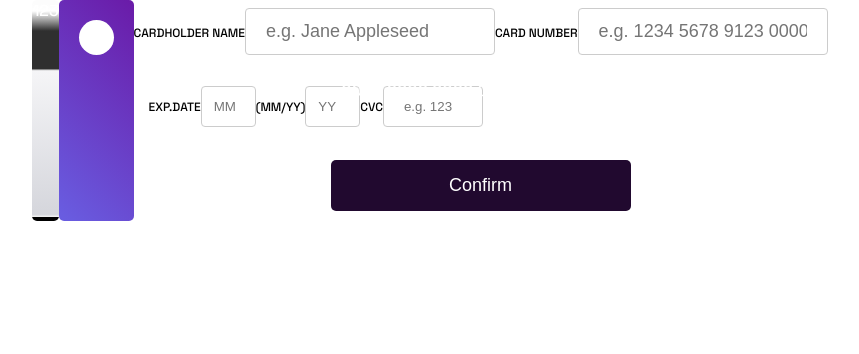
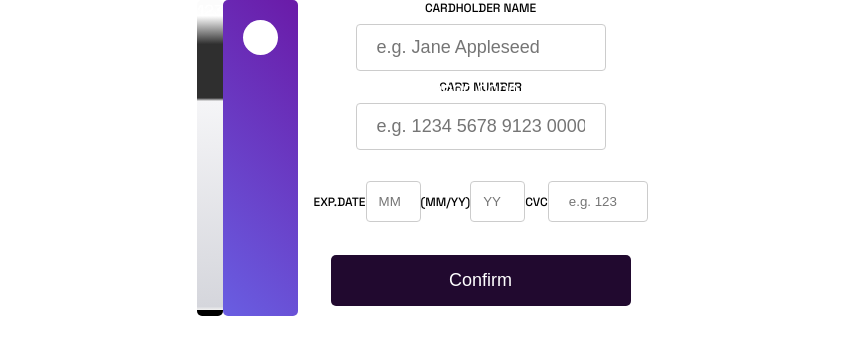
Before and after one commit to angelo5003/interactive-card, a React (Create React App) app: page / in a window 1280 px wide. Shown: the top 354 px of the page, without its empty margins (210-1069 px from the left). Built offline with nearby package versions, Linux system fonts and the light colour scheme.

Commit message:
feat: added the form validation, but it is not working properly.

```diff
--- a/src/components/Form/Form.css
+++ b/src/components/Form/Form.css
@@ -2,6 +2,10 @@
   display: flex;
   justify-content: center;
   color: hsl(0, 0%, 100%);
+}
+
+.error {
+  background-color: red;
 }
 
 .background_container {
@@ -111,6 +115,14 @@
   padding: 12px;
 }
 
+#cardholder_name,
+#card_number {
+  display: flex;
+  justify-content: center;
+  align-items: center;
+  flex-direction: column;
+}
+
 .form_input_dates {
   width: 100px;
   padding: 12px 20px;
--- a/src/components/Form/Form.jsx
+++ b/src/components/Form/Form.jsx
@@ -5,10 +5,26 @@ import SuccessMessage from "../SuccesMessage/SuccessMessage";
 const Form = () => {
   const [form, setForm] = useState({
     cardnumber: "0000 0000 0000 0000",
-    expdate: "",
+    expdate: "0",
     cardyear: "00/00",
     cvc: "123",
   });
+  const [usernameError, setUsernameError] = useState("");
+  const [cardNumberError, setCardNumberError] = useState("");
+  const [expDateError, setExpDateError] = useState("");
+  const [cardYearError, setCardYearError] = useState("");
+  const [cvcError, setCvcError] = useState("");
+
+  console.log(
+    `userName error:`,
+    usernameError,
+    ` cardNumberError:`,
+    cardNumberError,
+    `cardYearError:`,
+    cardYearError,
+    `cvcError:`,
+    cvcError
+  );
 
   const [successMessage, setSuccesMessage] = useState(false);
 
@@ -22,16 +38,50 @@ const Form = () => {
 
   const handleChange = (e) => {
     const { name, value } = e.target; // destructure the name and value property from the e.target object.
-
     setUser({ ...user, [name]: value });
-
     setForm({ ...form, [name]: +value }); //  is updating the form state with the new value of the input field. The { ...form } part is creating a copy of the current state of form (object), and the [name]: value part is updating the property with the same name as the input field (like "username" or "cardnumber") to the new value. The + sign for the value is turning a string value to a number
   };
 
   const handleSubmit = (event) => {
     event.preventDefault();
+
+    // Simple form validation
+    // if (!user.username || user.username.length <= 0) {
+    //   setUsernameError("Please enter your name");
+    //   return;
+    // } else {
+    //   setUsernameError("");
+    // }
+
+    // if (!form.cardnumber || form.cardnumber.length >= 16) {
+    //   setCardNumberError("Please enter a valid card number");
+    //   return;
+    // } else {
+    //   setCardNumberError("");
+    // }
+
+    // if (!form.expdate || form.expdate.length !== 2) {
+    //   setExpDateError("Please enter a valid expiration date");
+    //   return;
+    // } else {
+    //   setExpDateError("");
+    // }
+
+    // if (!form.cardyear || form.cardyear.length !== 5) {
+    //   setCardYearError("Please enter a valid expiration date");
+    //   return;
+    // } else {
+    //   setCardYearError("");
+    // }
+
+    // if (!form.cvc || form.cvc.length !== 3) {
+    //   setCvcError("Please enter a valid CVC number");
+    //   return;
+    // } else {
+    //   setCvcError("");
+    // }
+    // If all the validation checks pass, show the success message
     showSuccesMessage();
-    console.log(`your form has been submitted`);
   };
 
   return (
@@ -57,7 +107,8 @@ const Form = () => {
           <SuccessMessage setForm={setForm} setUser={setUser} />
         ) : (
           <>
-            <label className="title">CARDHOLDER NAME</label>
+            <label className="title" id="cardholder_name">
+              CARDHOLDER NAME
               <input
                 type="text"
                 placeholder="e.g. Jane Appleseed"
@@ -65,21 +116,26 @@ const Form = () => {
                 value={user.username === "Jane Appleseed" ? "" : user.username} // compare if the state is equal to the default value, if it is change it to an empty string and show the new typed value
                 onChange={handleChange}
                 className="form_input"
-              required
               />
+              {usernameError && <span>{usernameError}</span>}
+            </label>
 
-            <label className="title">CARD NUMBER</label>
+            <label className="title" id="card_number">
+              CARD NUMBER
               <input
                 type="text"
                 placeholder="e.g. 1234 5678 9123 0000"
                 name="cardnumber"
                 value={
-                form.cardnumber === "0000 0000 0000 0000" ? "" : form.cardnumber
+                  form.cardnumber === "0000 0000 0000 0000"
+                    ? ""
+                    : form.cardnumber
                 }
                 onChange={handleChange}
                 className="form_input"
-              required
               />
+              {cardNumberError && <span>{cardNumberError}</span>}
+            </label>
 
             <div className="card_dates">
               <label className="title">
@@ -88,12 +144,12 @@ const Form = () => {
                   type="text"
                   placeholder="MM"
                   name="expdate"
-                  value={form.expdate}
+                  value={form.expdate === "0" ? "" : form.expdate}
                   onChange={handleChange}
                   className="form_input_dates"
                   id="form_input_expiry_date"
-                  required
                 />
+                {expDateError && <span>{expDateError}</span>}
               </label>
 
               <label className="title">
@@ -106,8 +162,8 @@ const Form = () => {
                   onChange={handleChange}
                   className="form_input_dates"
                   id="form_input_year_date"
-                  required
                 />
+                {cardYearError && <span>{cardYearError}</span>}
               </label>
 
               <label className="title">
@@ -119,10 +175,11 @@ const Form = () => {
                   value={form.cvc === "123" ? "" : form.cvc}
                   onChange={handleChange}
                   className="form_input_dates"
-                  required
                 />
+                {cvcError && <span>{cvcError}</span>}
               </label>
             </div>
+
             <button type="submit" className="submit_btn">
               Confirm
             </button>
```
Lines whose indentation alone changed are shown as unchanged.
